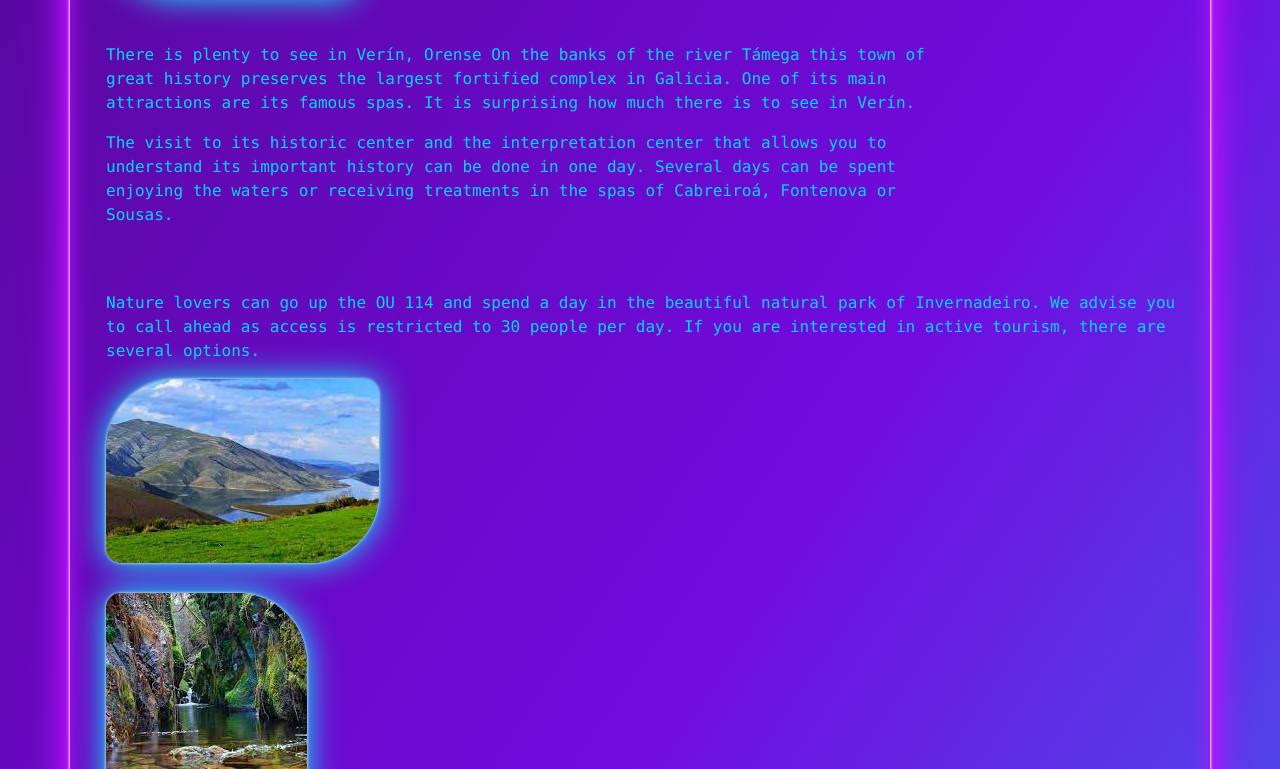
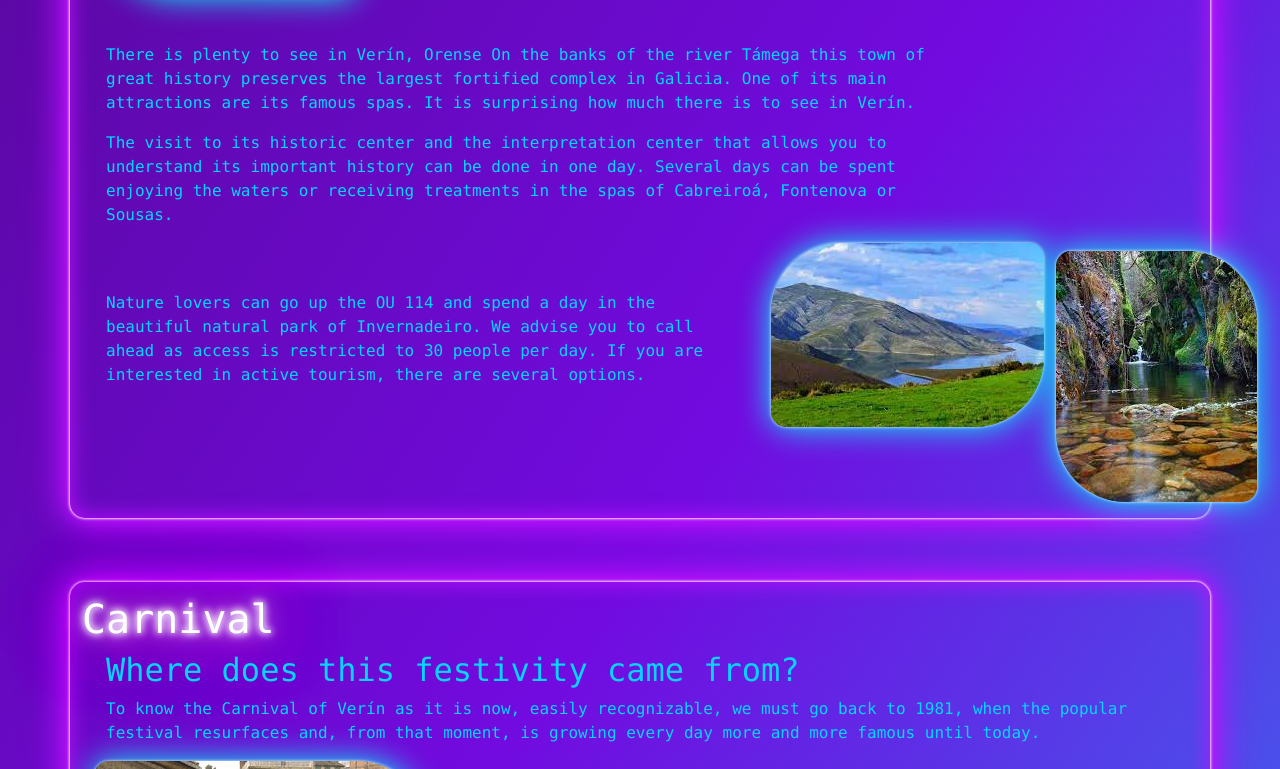
Before and after one commit to gltats/Home-Town, a plain HTML site: page index.html in a window 1280 px wide. Shown: the part 2031-2800 px from the top of the page. Drawn offline with nearby package versions, Linux system fonts and the light colour scheme; a web font is replaced by a local one.

Commit message:
pictures amended

```diff
--- a/index.html
+++ b/index.html
@@ -152,15 +152,15 @@ of the region around its counts and lords.</p>
     </div>
   </div>
   <div class="row">
-    <div class="col-md mt-5 ms-4 ">
+    <div class="col-sm mt-5 ms-4 ">
          <p>Nature lovers can go up the OU 114 and spend a day in the beautiful natural park of Invernadeiro.
        We advise you to call ahead as access is restricted to 30 people per day. If you are interested in
        active tourism, there are several options.</p>
     </div>
-    <div class="col-ms-3">
+    <div class="col-sm-3">
       <img src="img/invernadeiro.jpg" class="ms-4 imgInverse" >
      </div>
-     <div class="col-md-3">
+     <div class="col-sm-2">
       <img src="img/pozo.jpg" class="mt-2 ms-4 cigarrons" >
      </div>
   </div>
```
